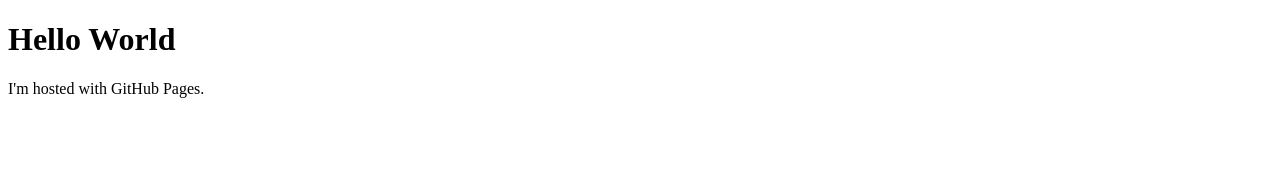
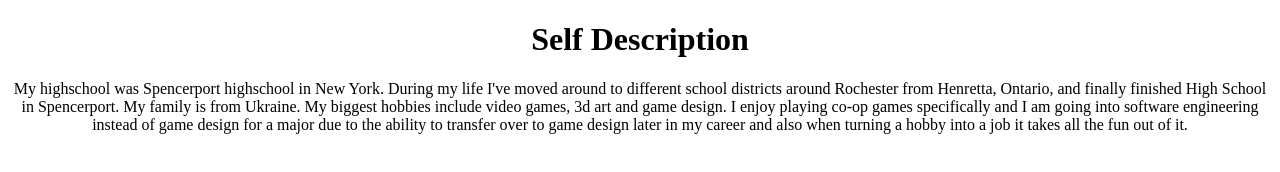
Before and after one commit to Veathen/Veathenn.github.io, a plain HTML site: page index.html in a window 1280 px wide. Drawn offline with Linux system fonts and the light colour scheme.

Commit message:
updated index page
added self description and also centered text

```diff
--- a/index.html
+++ b/index.html
@@ -1,7 +1,8 @@
 <!DOCTYPE html>
 <html>
 <body>
-<h1>Hello World</h1>
-<p>I'm hosted with GitHub Pages.</p>
+<center><h1>Self Description</h1>
+<p>My highschool was Spencerport highschool in New York. During my life I've moved around to different school districts around Rochester from Henretta, Ontario, and finally finished High School in Spencerport. My family is from Ukraine. My biggest hobbies include video games, 3d art and game design. I enjoy playing co-op games specifically and I am going into software engineering instead of game design for a major due to the ability to transfer over to game design later in my career and also when turning a hobby into a job it takes all the fun out of it.
+</p></center>
 </body>
 </html>
```
